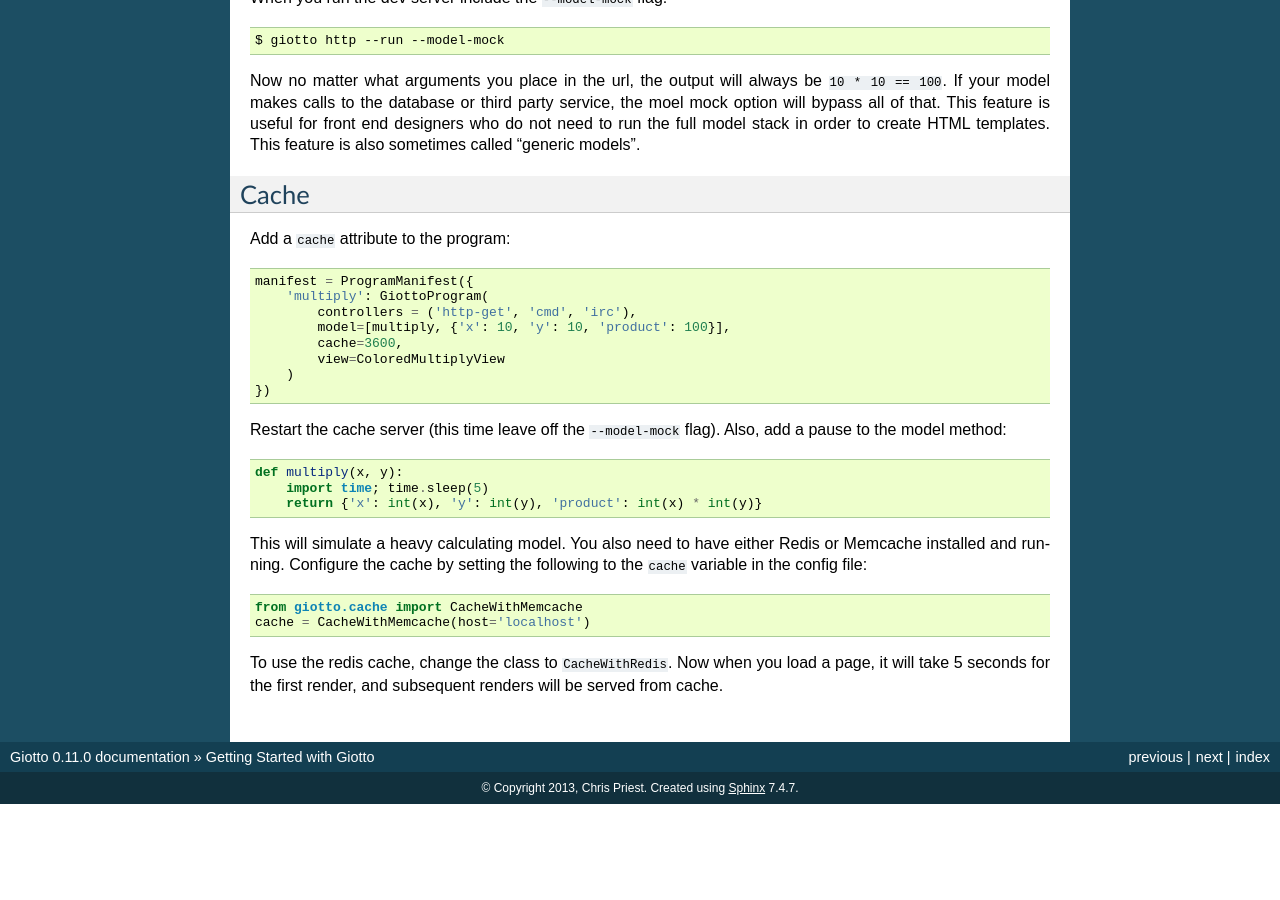
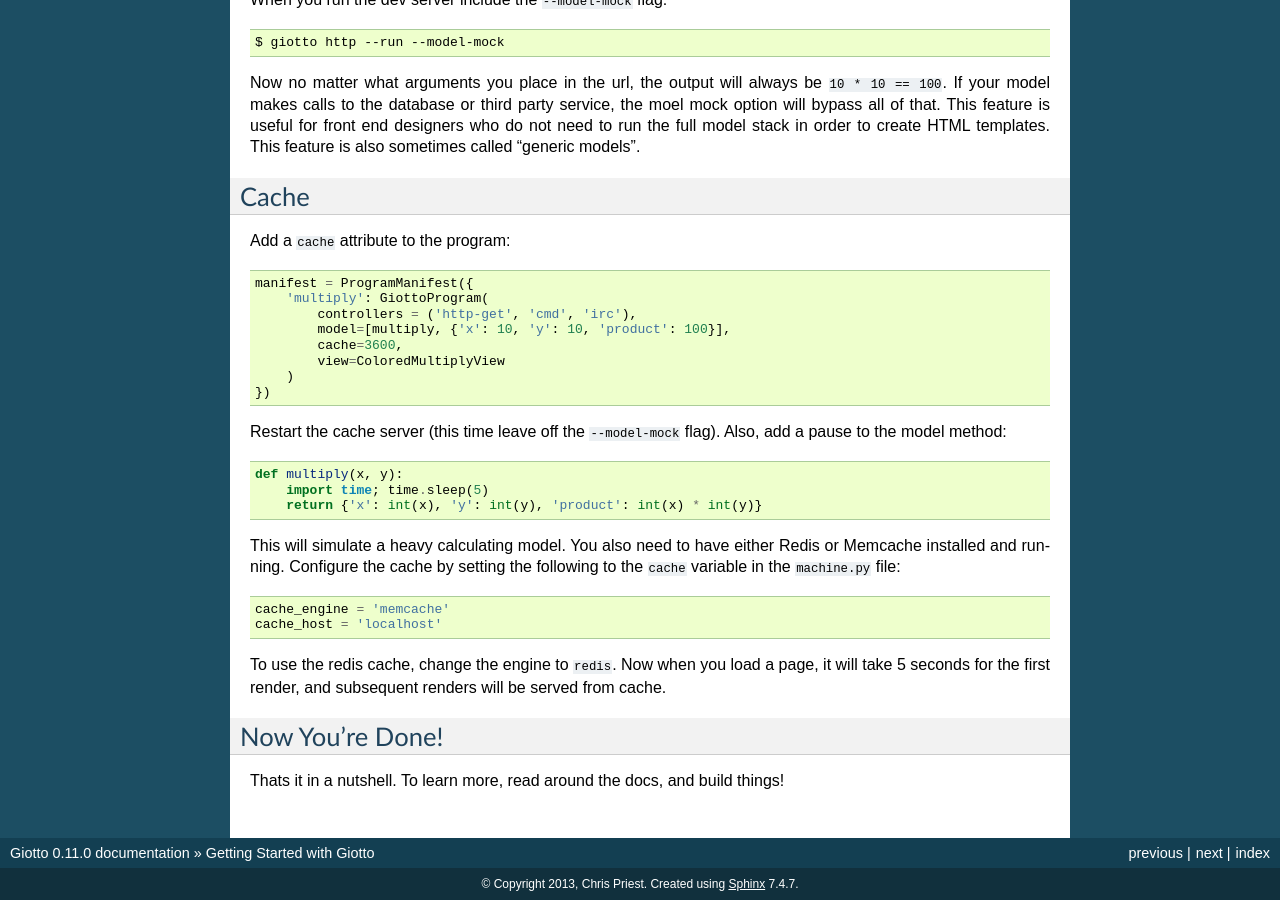
Before and after one commit to priestc/giotto, a Sphinx documentation site: the page built from docs/tutorial.rst, in a window 1280 px wide and 900 px high, scrolled down 2950 px. Built offline with Sphinx 7.4.7, drawn with Linux system fonts in a browser that asks for light colours; before the commit the page ends 3754 px from its top, so only the background shows below that; some of the changed text lies outside the part shown.

Commit message:
improved documentation

```diff
--- a/docs/tutorial.rst
+++ b/docs/tutorial.rst
@@ -27,8 +27,8 @@
 It will also create a series of "concrete controller files",
 which will act as a gateway between your application and the outside world.
 The concrete controller files will be called ``http_controller.py`` and ``cmd_controller.py``
-This utility will also add a ``config.py`` file,
-which will be where you add your database information (and other things).
+This utility will also add a ``config.py``, ``secrets.py`` and ``machine.py`` file,
+which will be where you add database connection information (and other things).
 
 If you only want to interact with you application through the command line,
 then you could leave off the ``http`` flag when calling ``giotto`` (and vice versa).
@@ -200,11 +200,18 @@
 This will simulate a heavy calculating model.
 You also need to have either Redis or Memcache installed and running.
 Configure the cache by setting the following to the ``cache``
-variable in the config file::
+variable in the ``machine.py`` file::
 
-    from giotto.cache import CacheWithMemcache
-    cache = CacheWithMemcache(host='localhost')
+    cache_engine = 'memcache'
+    cache_host = 'localhost'
 
-To use the redis cache, change the class to ``CacheWithRedis``.
+To use the redis cache, change the engine to ``redis``.
 Now when you load a page, it will take 5 seconds for the first render,
 and subsequent renders will be served from cache.
+
+
+----------------
+Now You're Done!
+----------------
+
+Thats it in a nutshell. To learn more, read around the docs, and build things!
```
Also changed, not shown: other parts of docs/tutorial.rst (+1 -1 lines), 1 other file.
